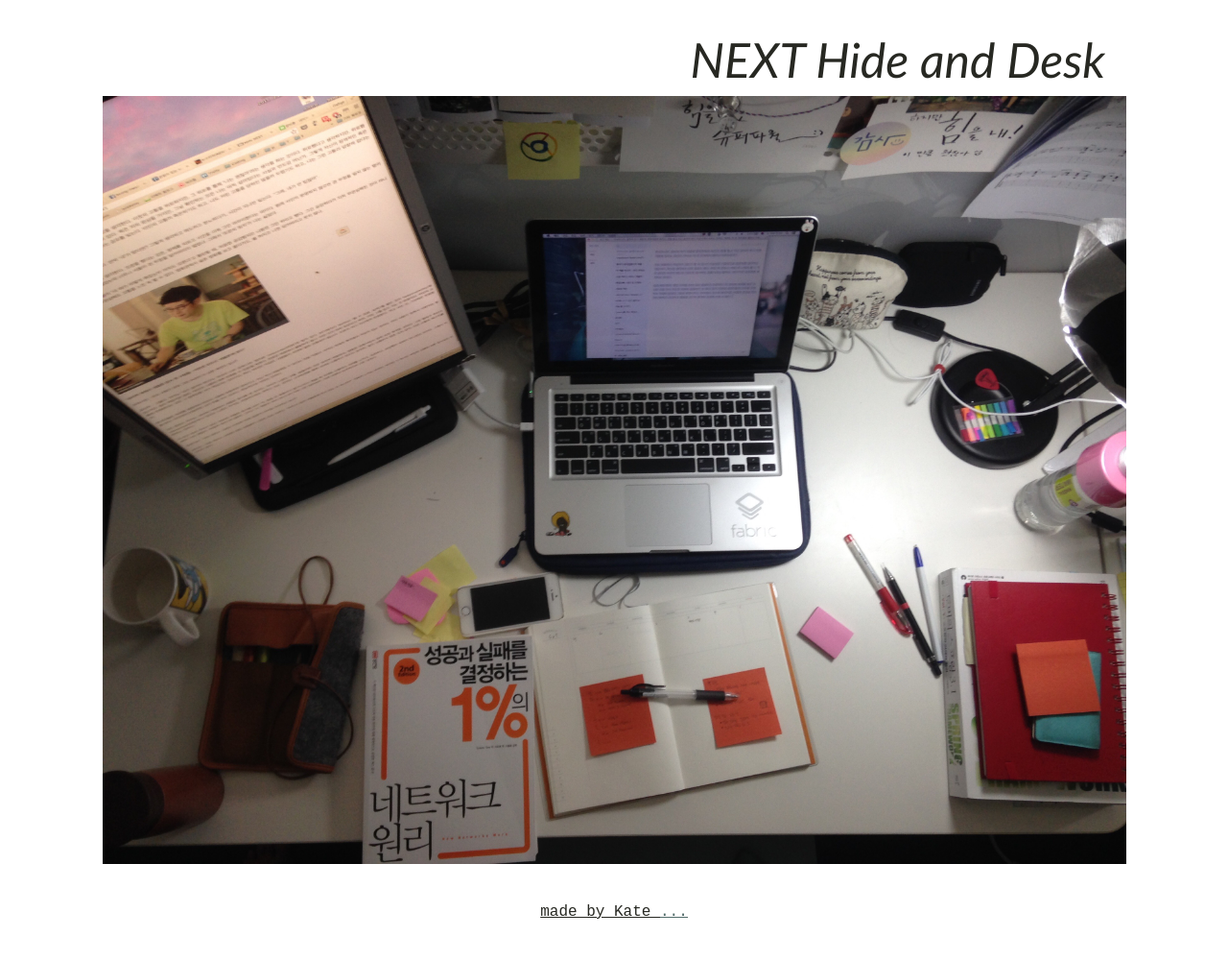
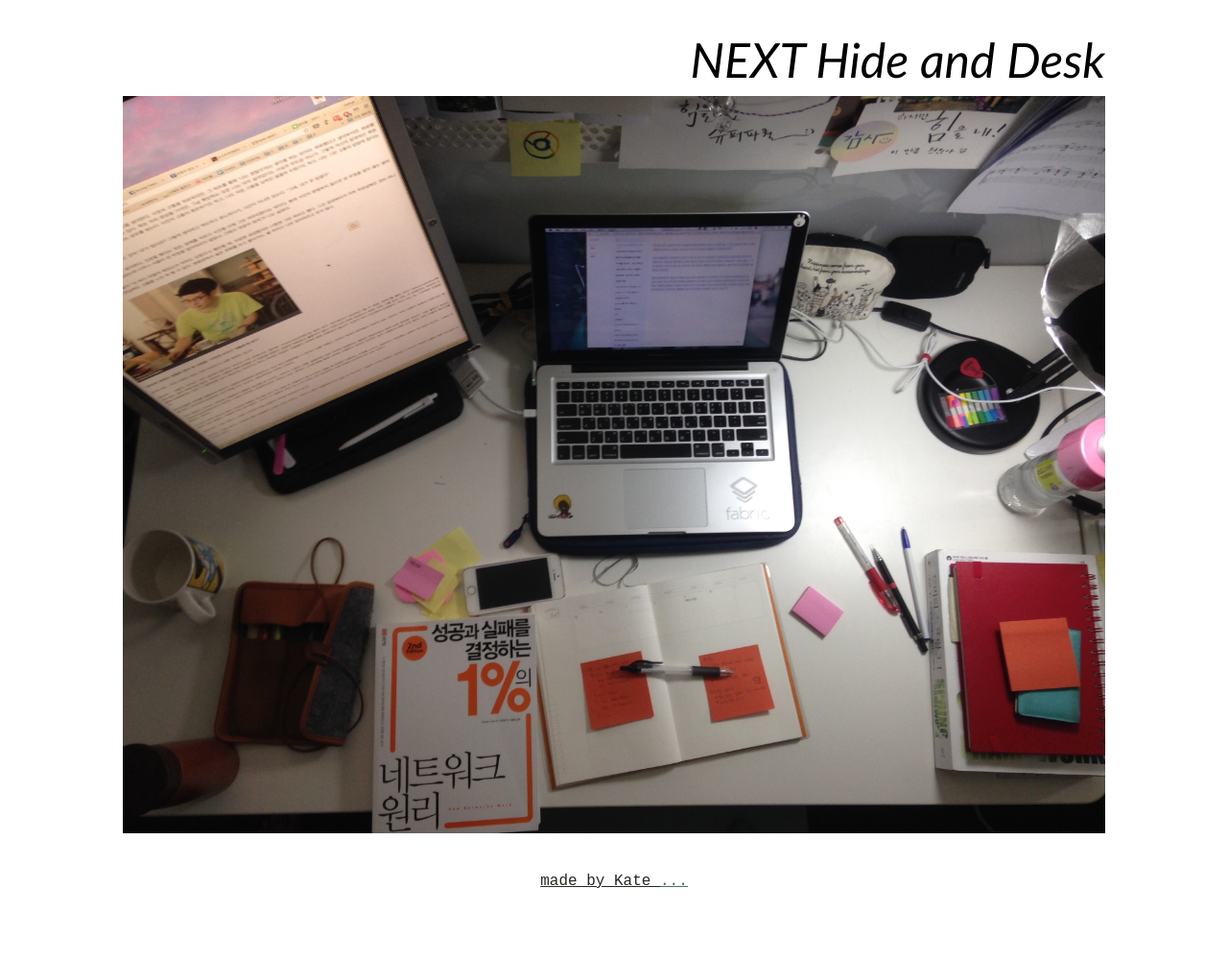
Before and after one commit to Kyoo32/NEXT_hide_and_desk, a Flask app: page / in a window 1280 px wide. Shown: the whole page at 96% size. After the commit the page ends 925 px from the top, so only its background shows below. Run offline with Flask 2, Linux system fonts and the light colour scheme.

```diff
--- a/main.py
+++ b/main.py
@@ -12,14 +12,15 @@ from flask import (Flask, render_template, redirect, url_for, request, make_resp
 
 
 app = Flask(__name__)
-app.config.from_object(__name__)
+#app.config.from_object(__name__)
 
 
 
 @app.route('/')
 def home():
-	desk = 'static/' + random.choice(desks) + '.jpg'
-	return render_template("home.html", NextDesks = desk)
+	desk = random.choice(desks) + '.jpg'
+	return render_template("home.html", NextDesks = url_for('static', filename = desk) )
+
 
 
 app.run(debug=True, port=3000, host='0.0.0.0')
--- a/static/deskPro.css
+++ b/static/deskPro.css
@@ -43,18 +43,52 @@ body {
 
 }
 
-#container {
+#container{
 	position: relative;
-	margin: 0 auto 0;
-	width: 100%;
+	margin: 0;
+	width: 100vw;
+	height: 60vw;
+}
+
+#deskImage-container {
+	position: relative;
+	margin: 0 auto;
+
+	width: 80%;
 	height: 100%;
 
-	/*background-color: 8FAC97;*/
+	/*
+	//background-color: 8FAC97;
 	background-image: url("/static/taeho.jpg");
 	background-repeat: no-repeat;
 	background-position: center;
-	background-size: contain; /*cover도 있음*/
+	background-size: contain; //cover도 있음
+	*/
 }
+#deskImage {
+	position: relative;
+	width: 100%;
+	height: 100%;
+}
+
+#reload-icon {
+	display: none;
+
+	position: absolute;
+	margin: 0 auto;
+	width: 100px;
+	height: 100px;
+	z-index: 1000;
+	top: calc(50% - 50px);
+	left: calc(50% - 50px);
+
+	background-image: url("/static/reload.svg");
+	background-size: 100px 100px;
+	border-radius: 80px;
+	border: 5px solid black;
+
+}
+
 #footer {
 	position: relative;
 	bottom: 0;
--- a/templates/home.html
+++ b/templates/home.html
@@ -1,21 +1,29 @@
-<!DOCTYPE <!DOCTYPE html>
-<html>
-<head>
-	<meta charset="utf-8">
-	<link rel="stylesheet" type="text/css" href="/static/deskPro.css">
-	<title> ::NEXT::Hide_and_desk::</title>
-</head>
-<body>
+{% extends "layout.html" %}
+
+{%block title%} {{super()}}{%endblock%}
+{%block css%} "/static/deskPro.css" {%endblock%}
+{%block header%}
     <!--[header]-->
 	<header id = "header">
 		<div id = "project-name"> NEXT Hide and Desk </div>
 	</header>
 	<!--/[header]-->
+{%endblock%}
+{%block main%}
+	<!--[main]-->
+		<div id="container">
+			<div id="deskImage-container">
+				<img id="deskImage" src = "{{ NextDesks }}" >
+				<div id="reload-icon"> </div>
+			</div>
+		<script>
 
-	<!--[main]-->
-		<div id="container" style="background-image: url({{ NextDesks }})" >
+		</script>
 		</div>
+
 	<!--/[main]-->
+{%endblock%}
+{%block footer%}
 	<!--[footer]-->
 	<footer id="footer">
 		<div id= "container-cpr">
@@ -24,5 +32,26 @@
 		</div>
 	</footer>
 	<!--/[footer]-->
-</body>
-</html>
+{%endblock%}
+{%block javascript%}
+	<script type="text/javascript">
+	var deskImage = document.getElementById("deskImage")
+	var icon = document.getElementById("reload-icon");
+	deskImage.addEventListener("mouseenter" ,function(){
+		console.log("come");
+		if(icon.style.display !== "block")
+			icon.style.display = "block";
+	});
+	deskImage.addEventListener("mouseout" ,function(){
+		console.log("how");
+		if(icon.style.display !== "none")
+			icon.style.display = "none";
+	});
+	icon.addEventListener("click", function(){
+		console.log("why?");
+		location.reload();
+		console.log("doesn't work");
+	});
+
+	</script>
+{%endblock%}
--- a/templates/layout.html
+++ b/templates/layout.html
@@ -2,9 +2,13 @@
 <html>
 <head>
 	<meta charset="utf-8">
-	<title>{%block title%}NEXT hide and desk{%end block%}</title>
+	<title>{%block title%}::NEXT::Hide_and_desk::{%endblock%}</title>
+	<link rel="stylesheet" href={%block css%}{%endblock%}>
 </head>
 <body>
-	{%block content%}{%end block%}
+	{%block header%}{%endblock%}
+	{%block main%}{%endblock%}
+	{%block footer%}{%endblock%}
+	{%block javascript%}{%endblock%}
 </body>
 </html>
```
Also changed, not shown: static/background.jpeg (deleted), static/background.jpg (deleted), static/background.png (deleted), static/background2.png (deleted), static/reload.svg (added), 1 other file.
